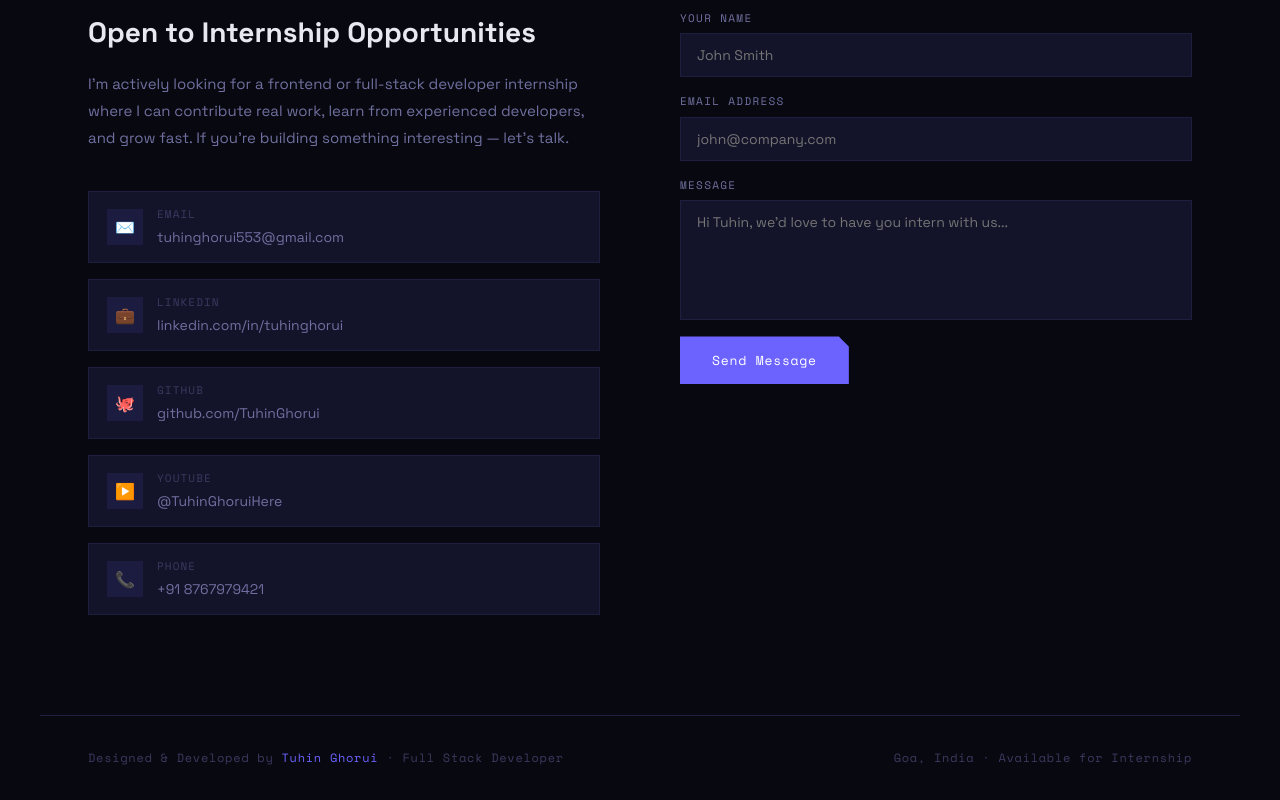
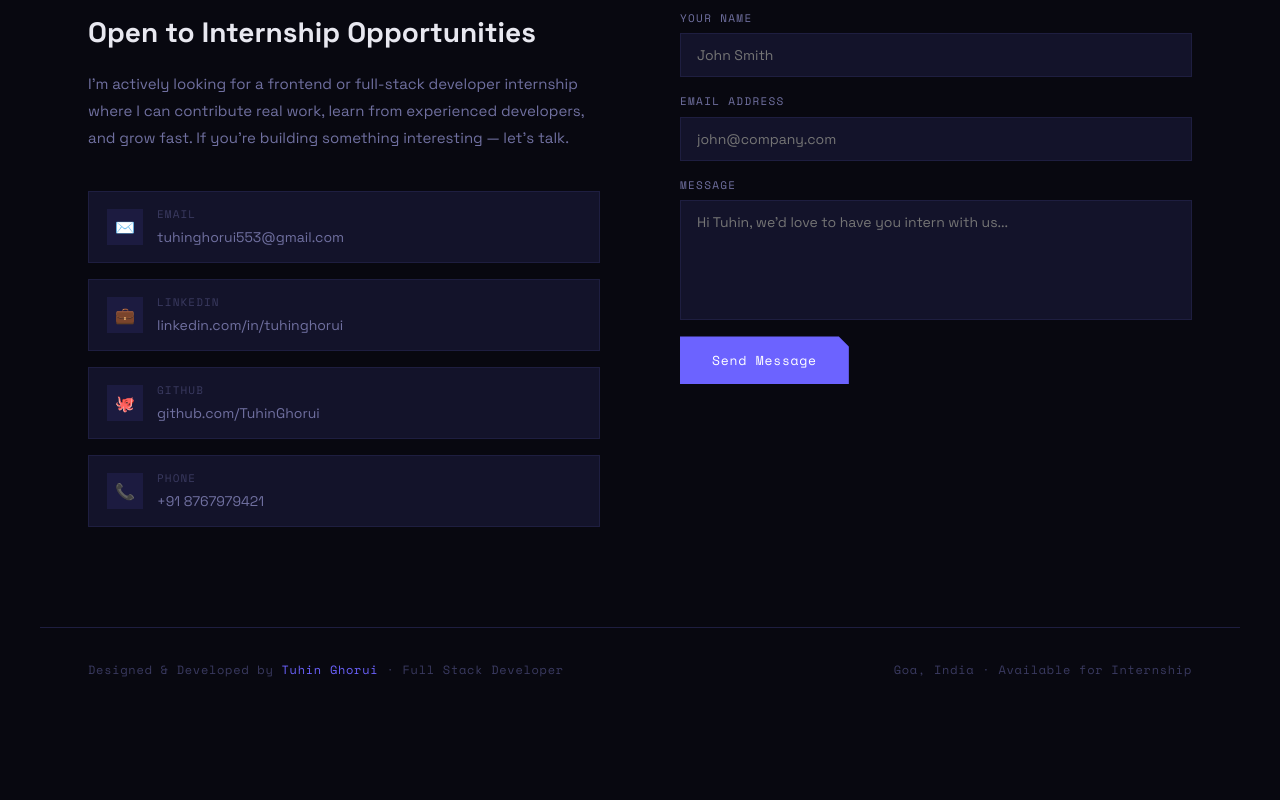
Before and after one commit to tuhin-ghorui/tuhin-portfolio, a plain HTML site: page index.html in a window 1280 px wide. Shown: the part 5457-6257 px from the top of the page. After the commit the page ends 6169 px from the top, so only its background shows below. Drawn offline with nearby package versions, Linux system fonts and the light colour scheme.

Commit message:
Youtube section removed

```diff
--- a/index.html
+++ b/index.html
@@ -1144,13 +1144,6 @@
             <span class="link-value">github.com/TuhinGhorui</span>
           </div>
         </a>
-        <a class="contact-link" href="https://www.youtube.com/@TuhinGhoruiHere" target="_blank">
-          <div class="link-icon">▶️</div>
-          <div>
-            <span class="link-label">YouTube</span>
-            <span class="link-value">@TuhinGhoruiHere</span>
-          </div>
-        </a>
         <a class="contact-link" href="tel:+918767979421">
           <div class="link-icon">📞</div>
           <div>
```
